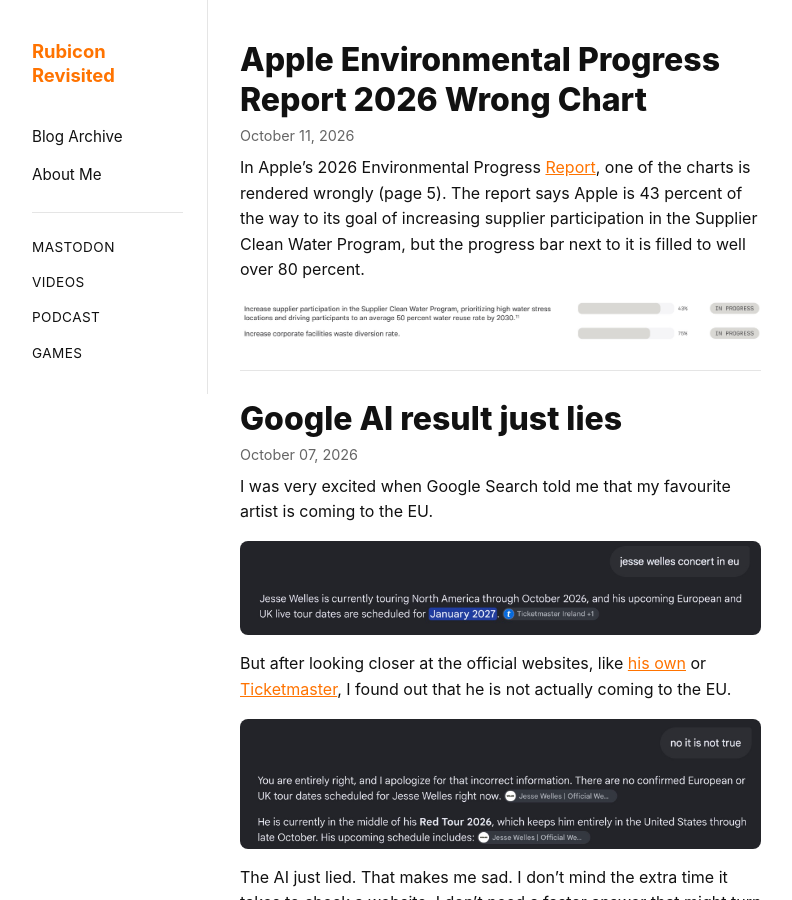
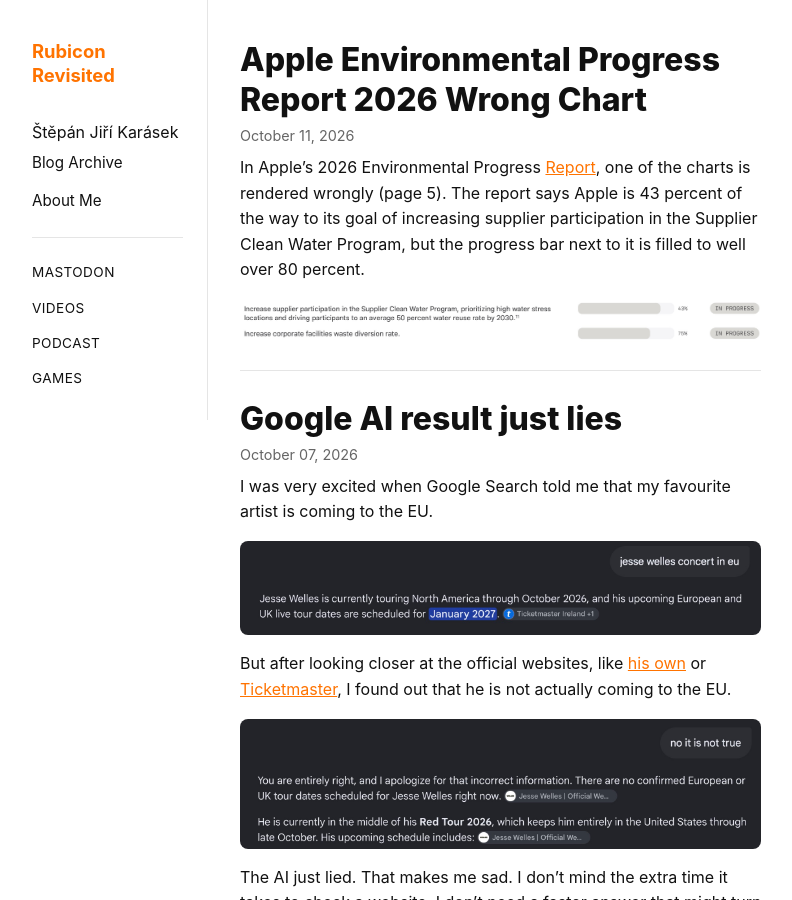
Before and after one commit to StepanJiri/stepankarasek.github.io, a Jekyll site: the page built from index.md, in a window 1280 px wide and 900 px high. Shown: the whole window, without its empty margins (152-944 px from the left). Built offline with Jekyll 4.4.1, drawn with Linux system fonts in a browser that asks for light colours.

Commit message:
Update default.html

```diff
--- a/_layouts/default.html
+++ b/_layouts/default.html
@@ -16,6 +16,7 @@
   <div class="page-wrap">
     <aside class="sidebar">
       <a class="site-brand {% if page.url == '/' %}active{% endif %}" href="{{ '/' | relative_url }}">{{ site.title }}</a>
+      <div class="site-subtitle">Štěpán Jiří Karásek</div>
 
       <nav class="sidebar-nav">
         <a href="{{ '/blog/' | relative_url }}"
```
